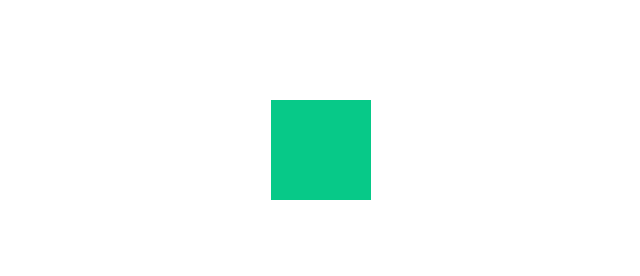
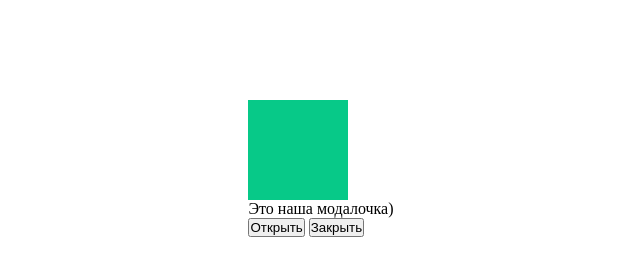
Before and after one commit to dmitrykorochkin/Edu_project, a website built with Vite: page index.html in a window 1280 px wide. Shown: the whole page, without its empty margins (319-959 px from the left). Built offline with nearby package versions, Linux system fonts and the light colour scheme.

Commit message:
add modal to html

```diff
--- a/index.html
+++ b/index.html
@@ -12,6 +12,15 @@
         <input type="checkbox">
         <span></span>
       </label>
+      <!-- *****************************MODAL************************* -->
+      <section class="modal">
+        <div class="modal-block">Это наша модалочка)</div>
+        <div class="modal-btn">
+          <button>Открыть</button>
+          <button>Закрыть</button>
+        </div>
+      </section>
+      <!-- ****************************************************** -->
     </div>
     <script type="module" src="/src/main.ts"></script>
   </body>
```
